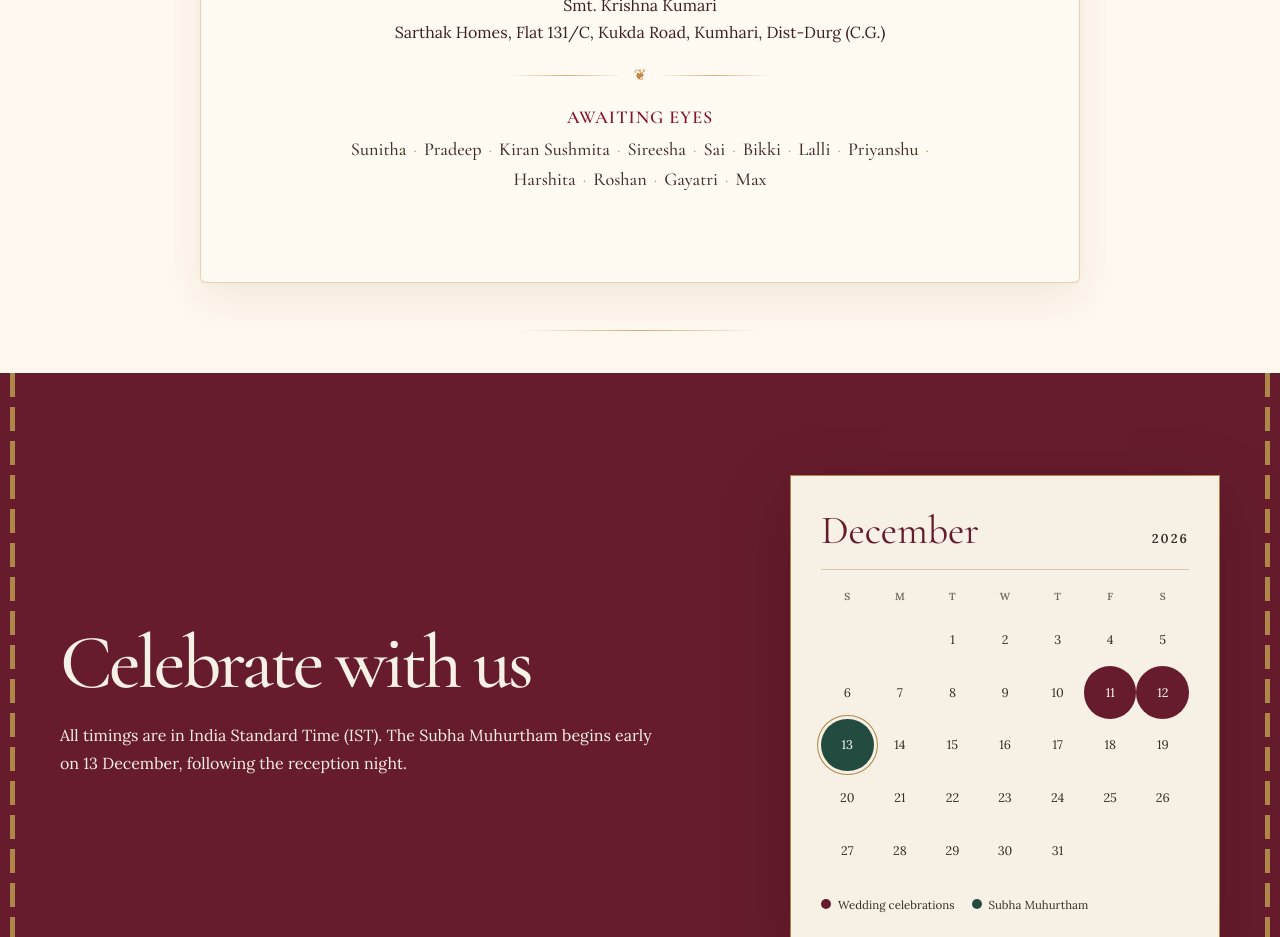
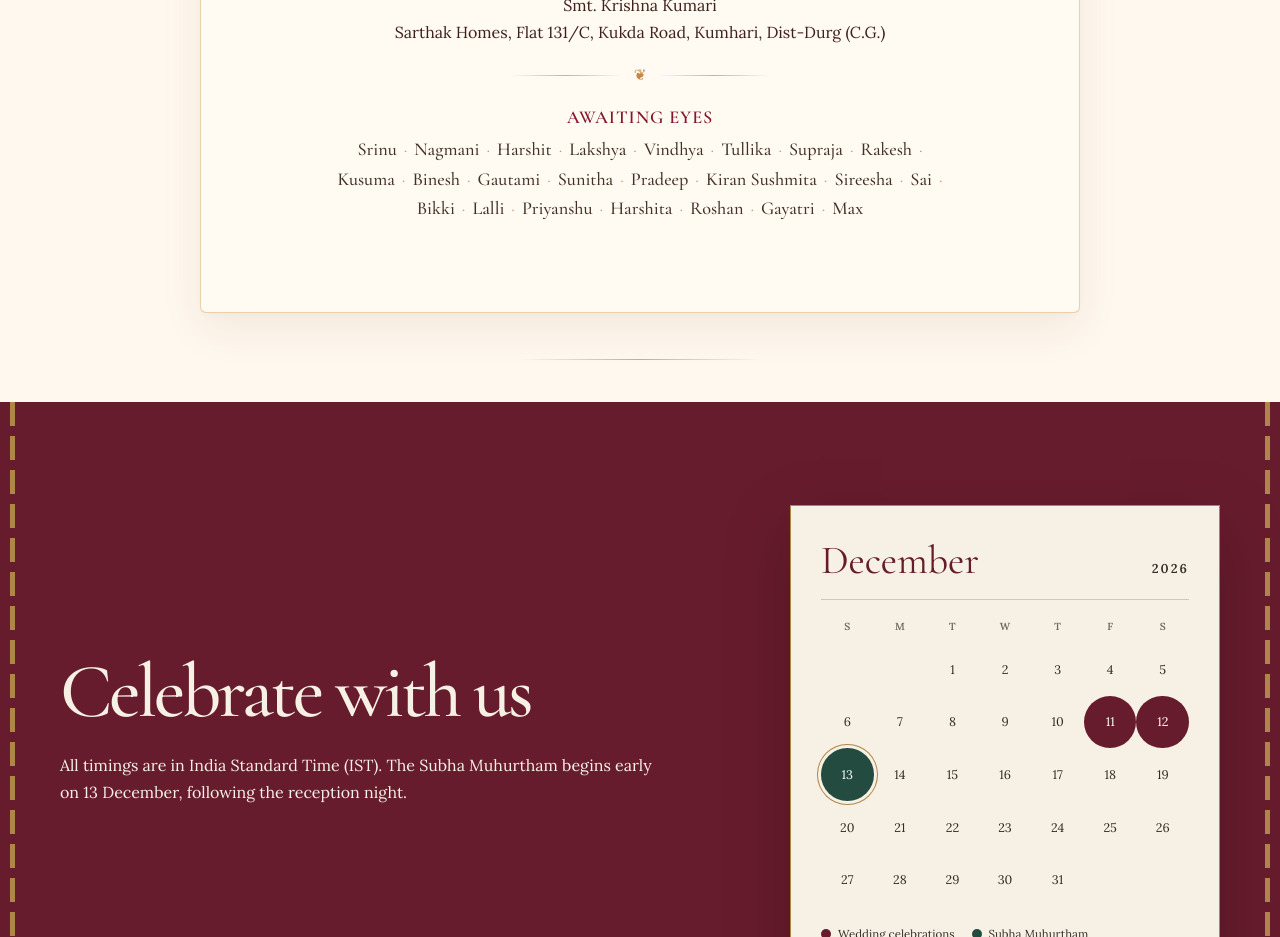
Before and after one commit to CodeSculpt-RG/Poojitha-sunil, a Next.js app: page / in a window 1280 px wide. Shown: the part 2040-2977 px from the top of the page. Built offline with nearby package versions, Linux system fonts and the light colour scheme; a web font is replaced by a local one.

Commit message:
feat(family-blessings): update Awaiting Eyes names list

```diff
--- a/src/components/InvitationExperience.tsx
+++ b/src/components/InvitationExperience.tsx
@@ -364,6 +364,17 @@ function FamilyBlessings() {
   ];
 
   const awaitingEyes = [
+    "Srinu",
+    "Nagmani",
+    "Harshit",
+    "Lakshya",
+    "Vindhya",
+    "Tullika",
+    "Supraja",
+    "Rakesh",
+    "Kusuma",
+    "Binesh",
+    "Gautami",
     "Sunitha",
     "Pradeep",
     "Kiran Sushmita",
```
